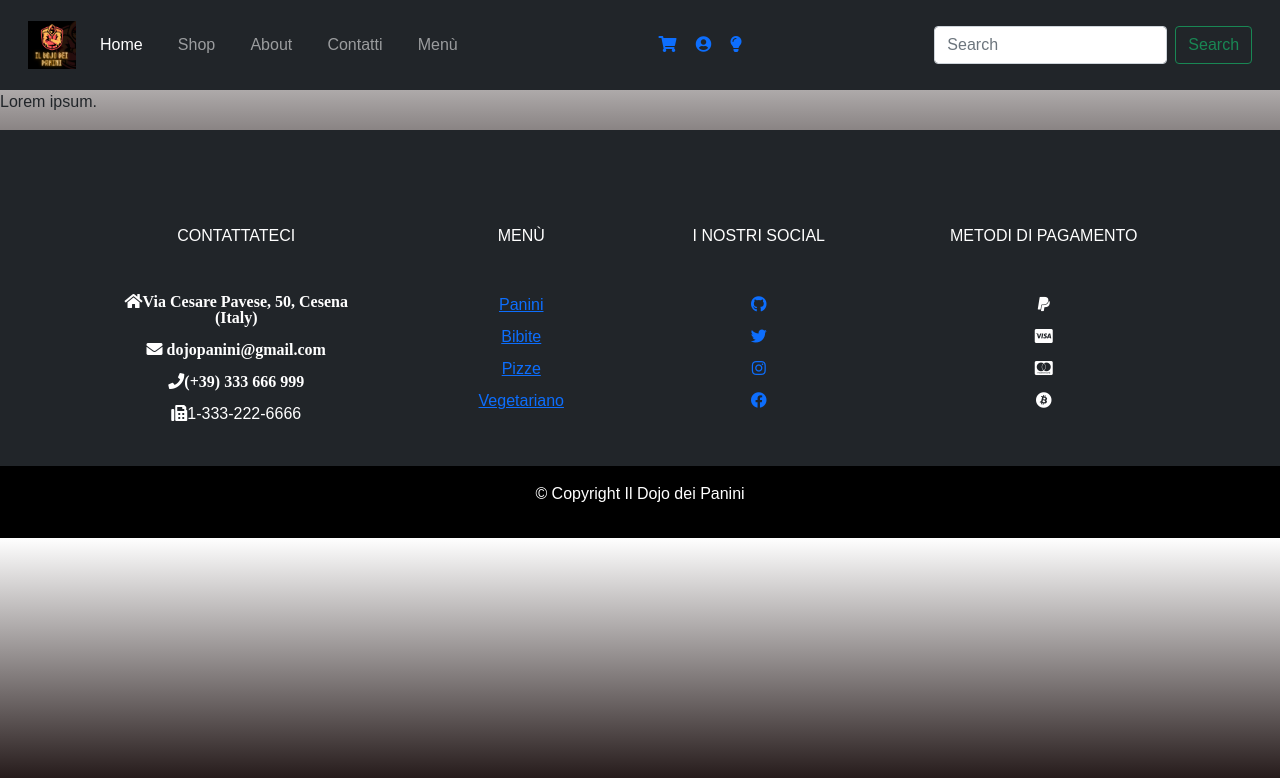
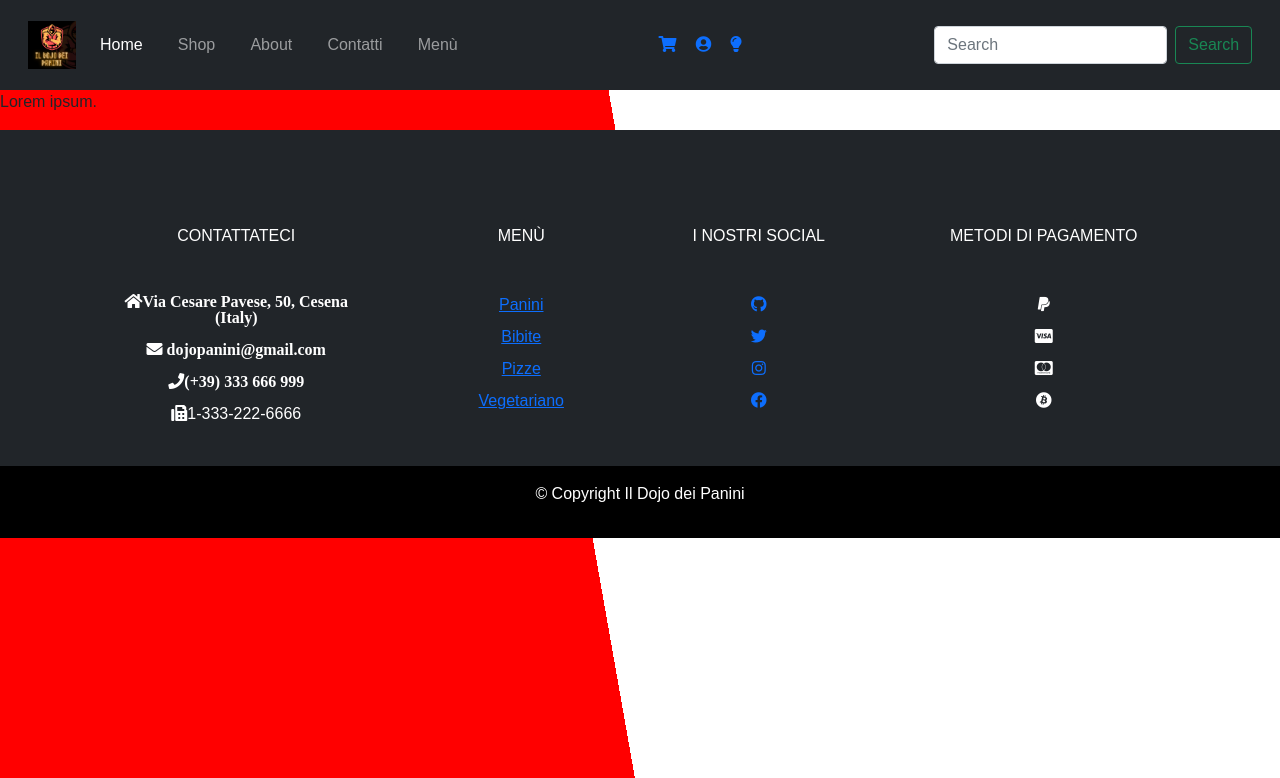
Before and after one commit to Luca-Ale/Il-dojo-dei-panini, a PHP site: page /html/base.html in a window 1280 px wide. Shown: the top 778 px of the page. Run offline with PHP 8.4, Linux system fonts and the light colour scheme; some libraries are stand-ins or nearby versions.

Commit message:
Update background style.

```diff
--- a/css/base_style.css
+++ b/css/base_style.css
@@ -1,7 +1,6 @@
 
 body {
-    background-color: white;
-    background-image: linear-gradient(#fff, rgb(12, 0, 0),  #c40a0a ); /* TODO: update background color */
+    background: linear-gradient(-100deg, white 50%, red 50%); /* TODO: oppure -120deg? oppure usare altri gradi? ; invertire il rosso ed il bianco? */
 
     font-family: century-gothic, sans-serif;
     font-weight: 400;
```
